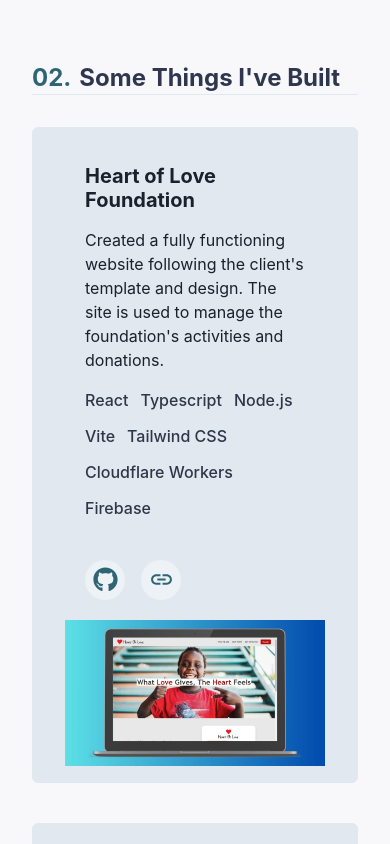
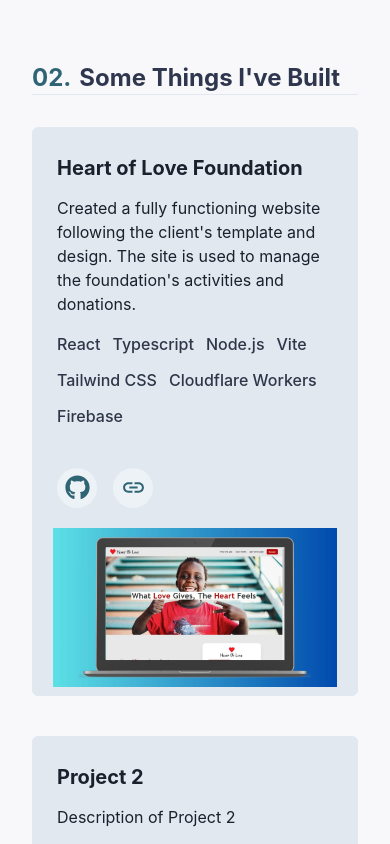
Before and after one commit to unclebinary1001/my-home, a Next.js app in the folder my-portfolio/: page / in a window 390 px wide. Shown: the part 1860-2704 px from the top of the page. Built offline with nearby package versions, Linux system fonts and the light colour scheme.

Commit message:
reduce padding on small screens

```diff
--- a/my-portfolio/components/projects.tsx
+++ b/my-portfolio/components/projects.tsx
@@ -64,8 +64,8 @@ const ProjectList = () => {
           overflow="hidden"
           variant="outline"
           backgroundColor={"#e2e8f0"}
-          paddingX={8}
-          paddingY={4}
+          paddingX={{base:1, md:8}}
+          paddingY={{base:2, md:8}}
         >
           <Stack spacing={{base: 0, md: 4}}>
             <CardBody>
@@ -110,7 +110,8 @@ const ProjectList = () => {
           <Spacer />
           <Image
             objectFit="scale-down"
-            padding={{ base: 0, sm: 8 }}
+            paddingX={{base:4, md:8}}
+            paddingY={{ base: 0, sm: 8 }}
             marginX={{ base: "auto"}}
             maxW={{ base: "100%", sm: '90%', md: "400px" }}
             src={project.imgUrl}
```
